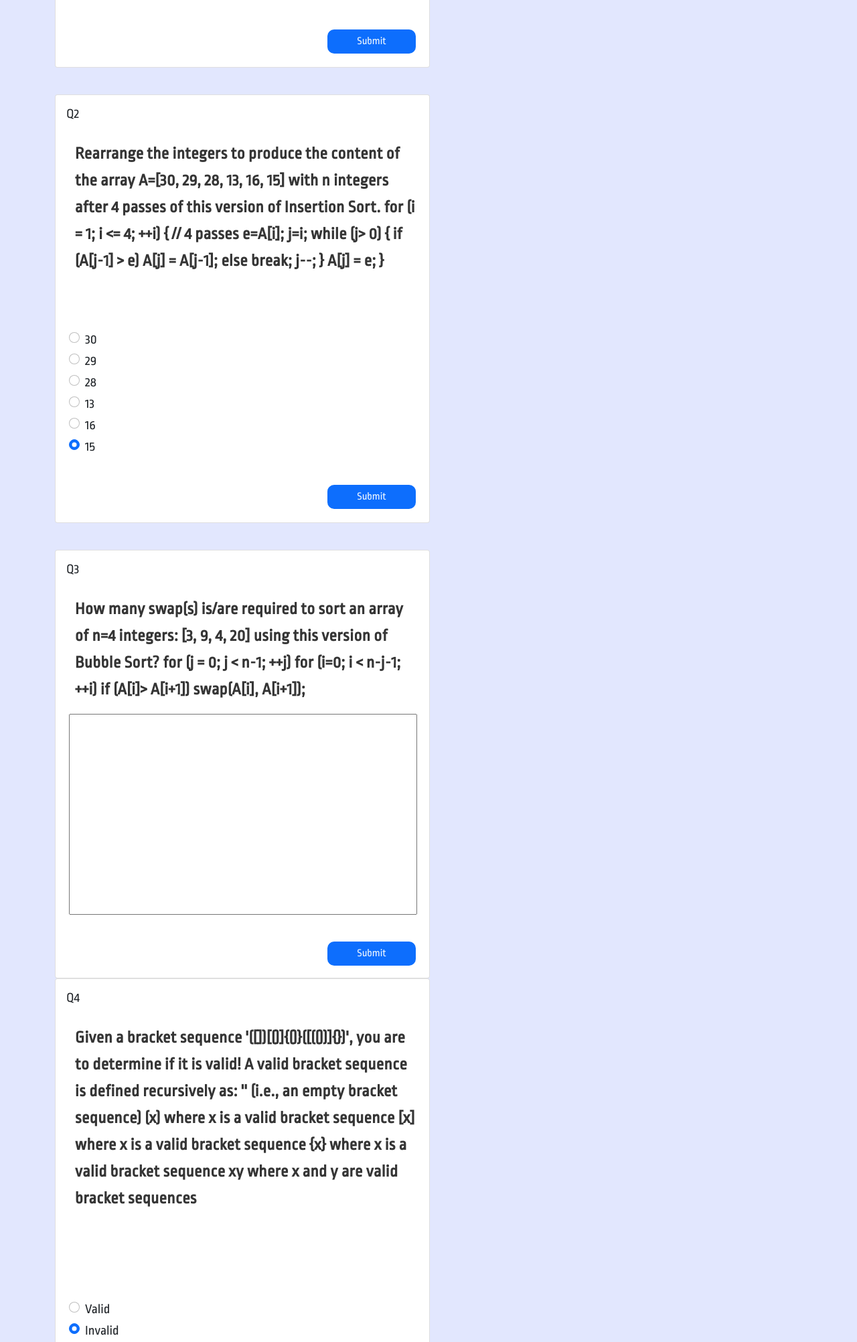
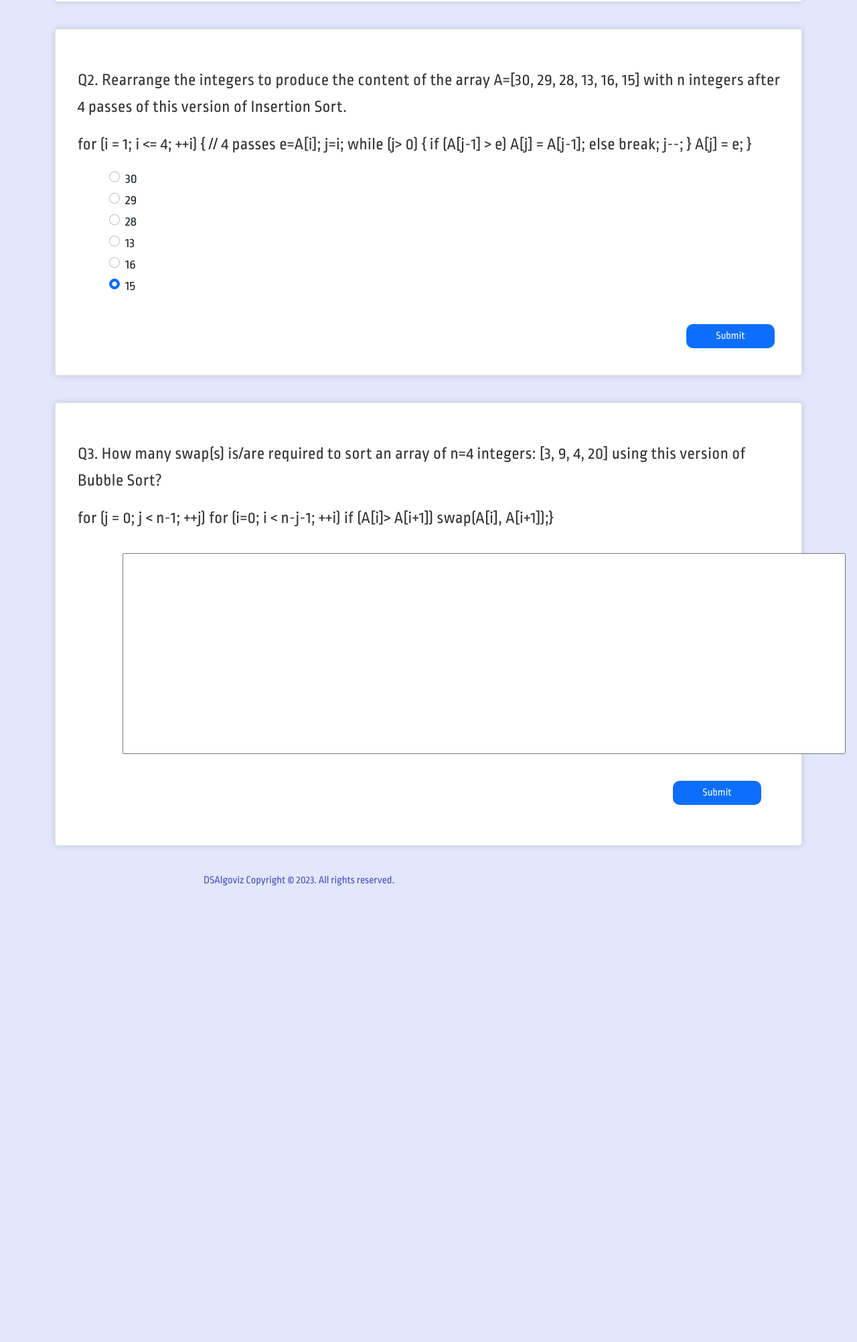
Before and after one commit to trashhh-me/Algorithm-Visualizer, a plain HTML site: page minor_project/front page/quiz.html in a window 1280 px wide. Shown: the part 796-2800 px from the top of the page at 67% size. Drawn offline with nearby package versions, Linux system fonts and the light colour scheme.

Commit message:
quiz commit 2

```diff
--- a/minor_project/front page/quiz.html
+++ b/minor_project/front page/quiz.html
@@ -52,18 +52,17 @@
     <div class="container">
       <h4 style="color: gray;">Difficulty Level: Medium ⭐⭐⭐</h4>
       <h2 style="text-align: center; padding-bottom: 40px; color: #4b50b9; font-weight: 400;">NO TIME LIMIT! </h2>
-      <div class="row">
-        <div class="col" style="display: flex; align-self: center;">
-          <div class="card" style="width: 35rem; height: 40rem;">
-            <div class="card-body container">
-              <h5 class="card-title">Q1</h5>
-              <p class="card-text" style="padding-top: 20px; padding-bottom: 0px; font-weight: 600;">Rearrange the
-                integers to produce the content of the array A=[13, 2, 1, 3, 25] with n integers after 3 passes of this
-                version of Selection Sort.
-                for (i = 0; i < 3; ++i) { // 3 passes cur_min=i; for (j=i+1; j < n; ++j) if (A[j] < A[cur_min])
-                  cur_min=j; swap(A[i], A[cur_min]); } </p>
-            </div>
-            <div style="padding:20px; padding-top: 0px;">
+
+
+      <div class="card" style="width: 100%; height: fit-content; padding: 20px; box-shadow: 0px 0px 10px #3535352F">
+        <p class="card-text" style="padding-top: 20px; font-weight: 600px;">
+        <p>Q1. Rearrange the integers to produce the content of the array A=[13, 2, 1, 3, 25] with n integers after 3
+          passes of this
+          version of Selection Sort.</p>
+        <p>for (i = 0; i < 3; ++i) { // 3 passes cur_min=i; for (j=i+1; j < n; ++j) if (A[j] < A[cur_min]) cur_min=j;
+            swap(A[i], A[cur_min]); } </p>
+        </p>
+        <div style="padding:0 20px 20px 60px;">
           <div class="form-check">
             <input class="form-check-input" type="radio" name="flexRadioDefault" id="flexRadioDefault1">
             <label class="form-check-label" for="flexRadioDefault1" style="font-size: 20px;">
@@ -99,17 +98,13 @@
           <a href="#" class="btn btn-primary" style="color: aliceblue; border: none;">Submit</a>
         </div>
       </div>
-        </div>
-      </div>
-      <div class="row" style="padding-top: 40px;">
-        <div class="col" style="position: relative;">
-          <div class="card" style="width: 35rem; height: 40rem;">
-            <div class="card-body container">
-              <h5 class="card-title">Q2</h5>
-              <p class="card-text" style="padding-top: 20px; padding-bottom: 0px; font-weight: 600;">Rearrange the
-                integers to produce the content of the array A=[30, 29, 28, 13, 16, 15] with n integers after 4 passes
-                of this version of Insertion Sort.
-                for (i = 1; i <= 4; ++i) { // 4 passes e=A[i]; j=i; while (j> 0) {
+      <div style="padding-top: 40px;">
+        <div class="card" style="width: 100%; height: fit-content; padding: 20px; box-shadow: 0px 0px 10px #3535352F;">
+          <p class="card-text" style="padding-top: 20px; font-weight: 600;"> </p>
+          <p>Q2. Rearrange the integers to produce the content of the array A=[30, 29, 28, 13, 16, 15] with n integers
+            after 4 passes
+            of this version of Insertion Sort.</p>
+          <p> for (i = 1; i <= 4; ++i) { // 4 passes e=A[i]; j=i; while (j> 0) {
               if (A[j-1] > e)
               A[j] = A[j-1];
               else
@@ -118,40 +113,39 @@
               }
               A[j] = e;
               }</p>
-            </div>
-            <div style="padding:20px; padding-top: 0px;">
+          <div style="padding:0 20px 20px 60px;">
             <div class="form-check">
-                <input class="form-check-input" type="radio" name="flexRadioDefaulta" id="flexRadioDefault1">
+              <input class="form-check-input" type="radio" name="flexRadioDefault" id="flexRadioDefault1">
               <label class="form-check-label" for="flexRadioDefault1" style="font-size: 20px;">
                 30
               </label>
             </div>
             <div class="form-check">
-                <input class="form-check-input" type="radio" name="flexRadioDefaulta" id="flexRadioDefault2" checked>
+              <input class="form-check-input" type="radio" name="flexRadioDefault" id="flexRadioDefault2" checked>
               <label class="form-check-label" for="flexRadioDefault2" style="font-size: 20px;">
                 29
               </label>
             </div>
             <div class="form-check">
-                <input class="form-check-input" type="radio" name="flexRadioDefaulta" id="flexRadioDefault1">
+              <input class="form-check-input" type="radio" name="flexRadioDefault" id="flexRadioDefault1">
               <label class="form-check-label" for="flexRadioDefault1" style="font-size: 20px;">
                 28
               </label>
             </div>
             <div class="form-check">
-                <input class="form-check-input" type="radio" name="flexRadioDefaulta" id="flexRadioDefault2" checked>
+              <input class="form-check-input" type="radio" name="flexRadioDefault" id="flexRadioDefault2" checked>
               <label class="form-check-label" for="flexRadioDefault2" style="font-size: 20px;">
                 13
               </label>
             </div>
             <div class="form-check">
-                <input class="form-check-input" type="radio" name="flexRadioDefaulta" id="flexRadioDefault2" checked>
+              <input class="form-check-input" type="radio" name="flexRadioDefault" id="flexRadioDefault2" checked>
               <label class="form-check-label" for="flexRadioDefault2" style="font-size: 20px;">
                 16
               </label>
             </div>
             <div class="form-check">
-                <input class="form-check-input" type="radio" name="flexRadioDefaulta" id="flexRadioDefault2" checked>
+              <input class="form-check-input" type="radio" name="flexRadioDefault" id="flexRadioDefault2" checked>
               <label class="form-check-label" for="flexRadioDefault2" style="font-size: 20px;">
                 15
               </label>
@@ -162,103 +156,22 @@
           </div>
         </div>
       </div>
-      </div>
-      <div class="row" style="padding-top: 40px;">
-        <div class="col">
-          <div class="card" style="width: 35rem; height: 40rem;">
-            <div class="card-body container">
-              <h5 class="card-title">Q3</h5>
-              <p class="card-text" style="padding-top: 20px; padding-bottom: 0px; font-weight: 600;">How many swap(s)
-                is/are required to sort an array of n=4 integers: [3, 9, 4, 20] using this version of Bubble Sort?
-                for (j = 0; j < n-1; ++j) for (i=0; i < n-j-1; ++i) if (A[i]> A[i+1])
-                  swap(A[i], A[i+1]);
+
+      <div style="padding-top: 40px;">
+        <div class="card" style="width: 100%; height: fit-content; padding: 20px; box-shadow: 0px 0px 10px #3535352F">
+          <p class="card-text" style="padding-top: 20px; font-weight: 600;">
+          <p>Q3. How many swap(s) is/are required to sort an array of n=4 integers: [3, 9, 4, 20] using this version of
+            Bubble Sort?</p>
+          <p>for (j = 0; j < n-1; ++j) for (i=0; i < n-j-1; ++i) if (A[i]> A[i+1])
+              swap(A[i], A[i+1]);}</p>
           </p>
-            </div>
+          <div style="padding:0 20px 20px 60px;">
             <div style="padding:20px; padding-top: 0px;">
-              <input id="fill-blank-input" style="width: 520px; height: 300px;" type="text" autocomplete="off"
+              <input id="fill-blank-input" style="width: 1080px; height: 300px;" type="text" autocomplete="off"
                 title="Enter your answer">
             </div>
             <div class="text-end" style="padding: 20px;">
               <a href="#" class="btn btn-primary" style="color: aliceblue; border: none;">Submit</a>
-            </div>
-          </div>
-        </div>
-        <div class="col">
-          <div class="card" style="width: 35rem; height: 40rem;">
-            <div class="card-body container">
-              <h5 class="card-title">Q4</h5>
-              <p class="card-text" style="padding-top: 20px; padding-bottom: 0px; font-weight: 600;">Given a bracket
-                sequence '([])[()]{()}([(())]{})', you are to determine if it is valid!
-                A valid bracket sequence is defined recursively as:
-                '' (i.e., an empty bracket sequence)
-                (x) where x is a valid bracket sequence
-                [x] where x is a valid bracket sequence
-                {x} where x is a valid bracket sequence
-                xy where x and y are valid bracket sequences</p>
-            </div>
-            <div style="padding:20px; padding-top: 0px;">
-              <div class="form-check">
-                <input class="form-check-input" type="radio" name="flexRadioDefault" id="flexRadioDefault1">
-                <label class="form-check-label" for="flexRadioDefault1" style="font-size: 20px;">
-                  Valid
-                </label>
-              </div>
-              <div class="form-check">
-                <input class="form-check-input" type="radio" name="flexRadioDefault" id="flexRadioDefault2" checked>
-                <label class="form-check-label" for="flexRadioDefault2" style="font-size: 20px;">
-                  Invalid
-                </label>
-              </div>
-            </div>
-            <div class="text-end" style="padding: 20px;">
-              <a href="#" class="btn btn-primary" style="color: aliceblue; border: none;">Submit</a>
-            </div>
-          </div>
-        </div>
-      </div>
-      <div class="row" style="padding-top: 40px;">
-        <div class="col">
-          <div class="card" style="width: 35rem; height: 40rem;">
-            <div class="card-body container">
-              <h5 class="card-title">Q5</h5>
-              <p class="card-text" style="padding-top: 20px; padding-bottom: 0px; font-weight: 600;">In the pseudocode
-                program below, list is an initially empty Singly Linked List.
-                The function populateList() adds the integers [4, 8, 5] to the tail of list sequentially.
-                What is the output of the program?
-                Select 'No Answer' if the program results in an error.
-                populateList();
-                int sum = 0;
-                Node n = list.head; // list.head/list.tail points to the first/last integer in list
-                n = list.head;
-                sum += n.next.value;
-                n = n.next;
-                sum += n.next.value;
-                print sum;</p>
-            </div>
-            <div style="padding:20px; padding-top: 0px;">
-              <div class="form-check">
-                <input class="form-check-input" type="radio" name="flexRadioDefaulta" id="flexRadioDefault1">
-                <label class="form-check-label" for="flexRadioDefault1" style="font-size: 20px;">
-                  No answer
-                </label>
-              </div>
-              <input id="fill-blank-input" style="width: 520px;" type="text" autocomplete="off"
-                title="Enter your answer">
-            </div>
-          </div>
-        </div>
-        <div class="col">
-          <div class="card" style="width: 35rem; height: 40rem;">
-            <div class="card-body container">
-              <h5 class="card-title">Q6</h5>
-              <p class="card-text" style="padding-top: 20px; padding-bottom: 0px; font-weight: 600;">What is the value
-                of the following postfix expression '2 6 3 * +'?
-              </p>
-            </div>
-            <div style="padding:20px; padding-top: 0px;">
-              <input id="fill-blank-input" style="width: 520px;height:450px" type="text" autocomplete="off"
-                title="Enter your answer">
-
             </div>
           </div>
         </div>
@@ -346,3 +259,52 @@
     </div>
   </div>
 </div> -->
+
+
+<!-- <div class="row" style="padding-top: 40px;">
+  <div class="col">
+    <div class="card" style="width: 35rem; height: 40rem;">
+      <div class="card-body container">
+        <h5 class="card-title">Q5</h5>
+        <p class="card-text" style="padding-top: 20px; padding-bottom: 0px; font-weight: 600;">In the pseudocode
+          program below, list is an initially empty Singly Linked List.
+          The function populateList() adds the integers [4, 8, 5] to the tail of list sequentially.
+          What is the output of the program?
+          Select 'No Answer' if the program results in an error.
+          populateList();
+          int sum = 0;
+          Node n = list.head; // list.head/list.tail points to the first/last integer in list
+          n = list.head;
+          sum += n.next.value;
+          n = n.next;
+          sum += n.next.value;
+          print sum;</p>
+      </div>
+      <div style="padding:20px; padding-top: 0px;">
+        <div class="form-check">
+          <input class="form-check-input" type="radio" name="flexRadioDefaulta" id="flexRadioDefault1">
+          <label class="form-check-label" for="flexRadioDefault1" style="font-size: 20px;">
+            No answer
+          </label>
+        </div>
+        <input id="fill-blank-input" style="width: 520px;" type="text" autocomplete="off"
+          title="Enter your answer">
+      </div>
+    </div>
+  </div>
+  <div class="col">
+    <div class="card" style="width: 35rem; height: 40rem;">
+      <div class="card-body container">
+        <h5 class="card-title">Q6</h5>
+        <p class="card-text" style="padding-top: 20px; padding-bottom: 0px; font-weight: 600;">What is the value
+          of the following postfix expression '2 6 3 * +'?
+        </p>
+      </div>
+      <div style="padding:20px; padding-top: 0px;">
+        <input id="fill-blank-input" style="width: 520px;height:450px" type="text" autocomplete="off"
+          title="Enter your answer">
+
+      </div>
+    </div>
+  </div>
+</div> -->
```
Lines whose indentation alone changed are shown as unchanged.
